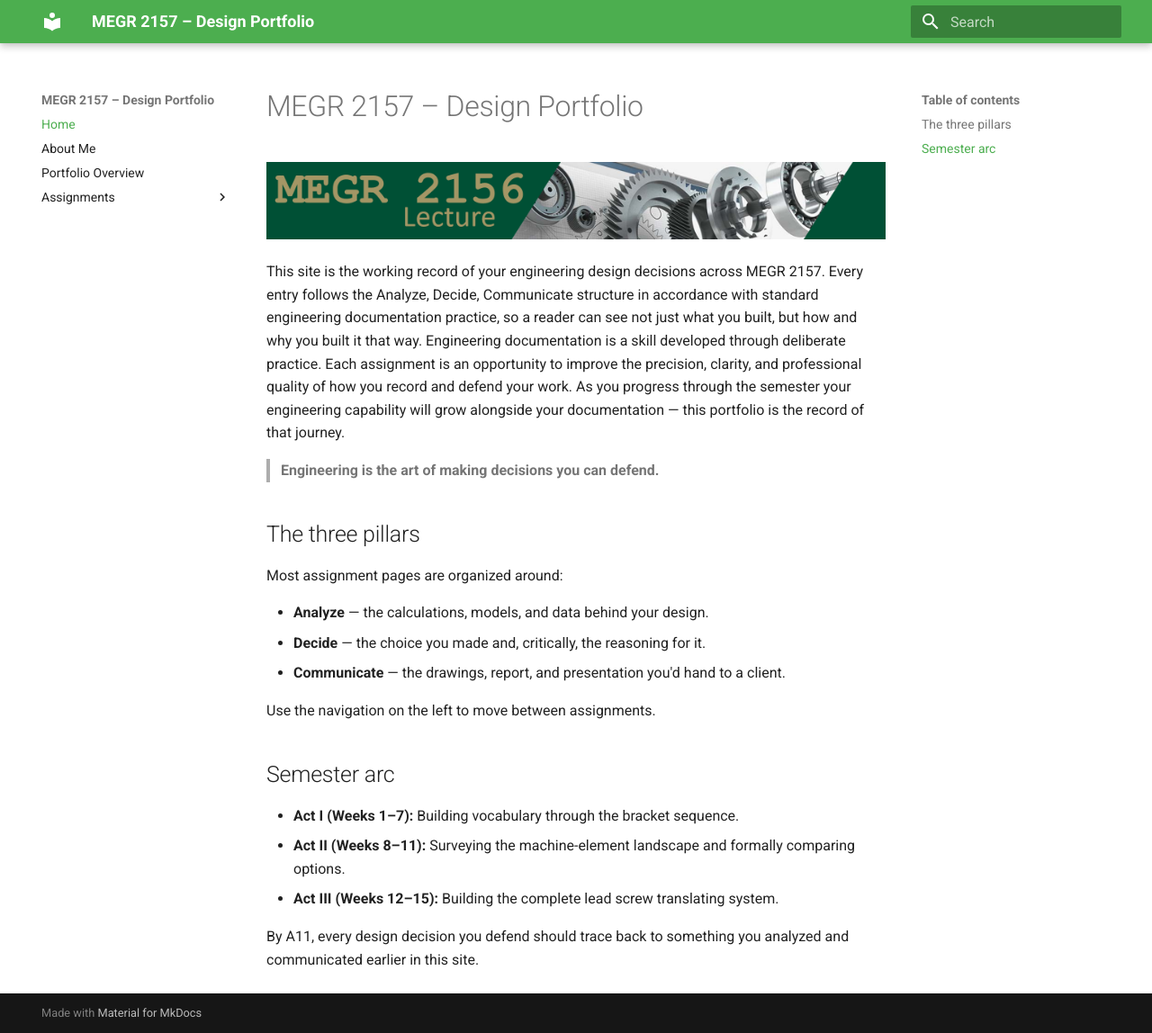
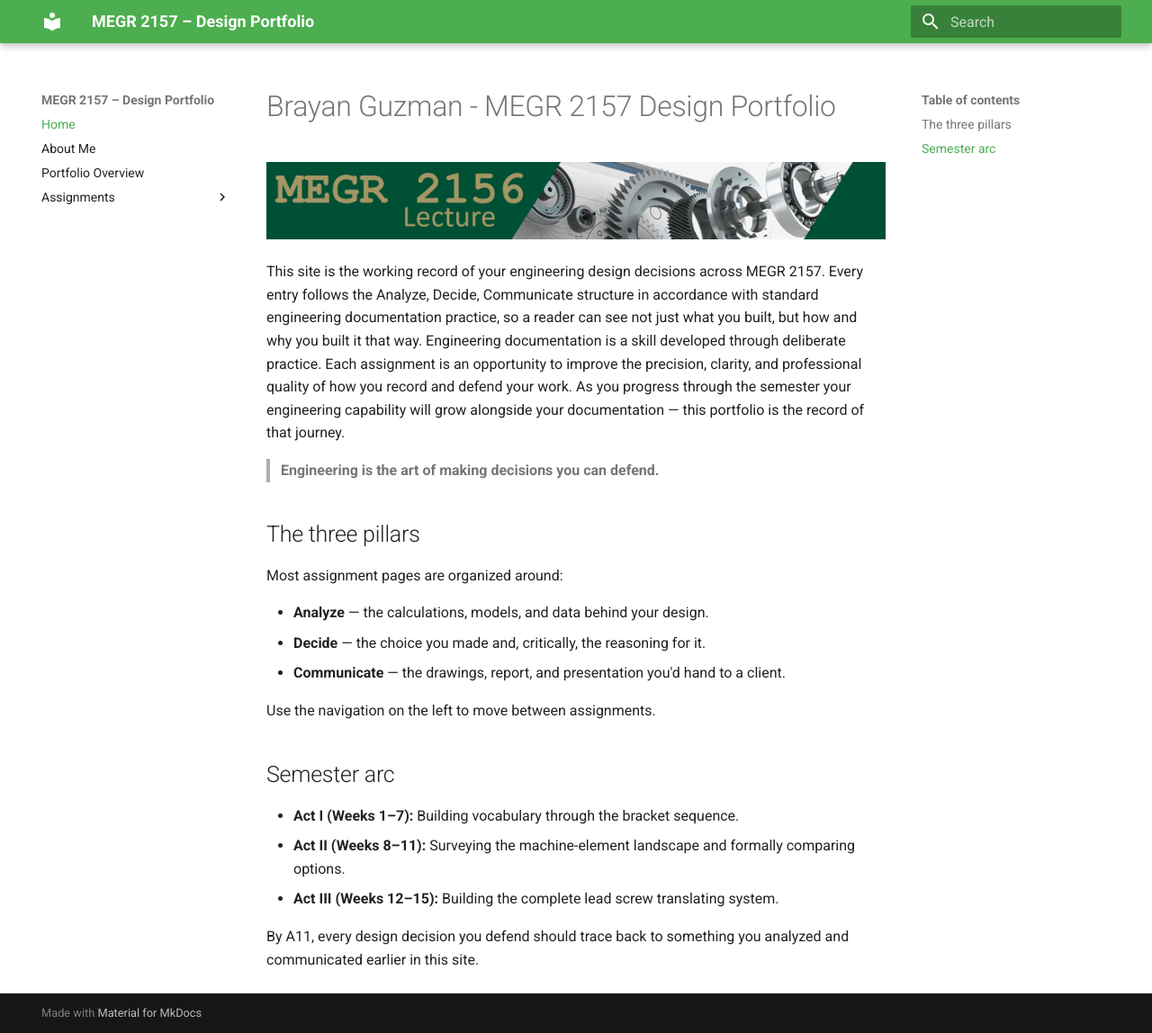
Before and after one commit to BrayanGuzman710/brayan-guzman-portfolio1, an MkDocs documentation site: the page built from docs/index.md, in a window 1280 px wide and 1148 px high. Shown: the whole window at 90% size. Built offline with MkDocs 1.6.1 and Material for MkDocs 9.7.7, drawn with Linux system fonts in a browser that asks for light colours.

Commit message:
Update portfolio title and author name

```diff
--- a/docs/index.md
+++ b/docs/index.md
@@ -1,4 +1,4 @@
-# MEGR 2157 – Design Portfolio
+# Brayan Guzman - MEGR 2157 Design Portfolio
 
 ![MEGR 2156-7 Title](MEGR2156title.png)
 
```
